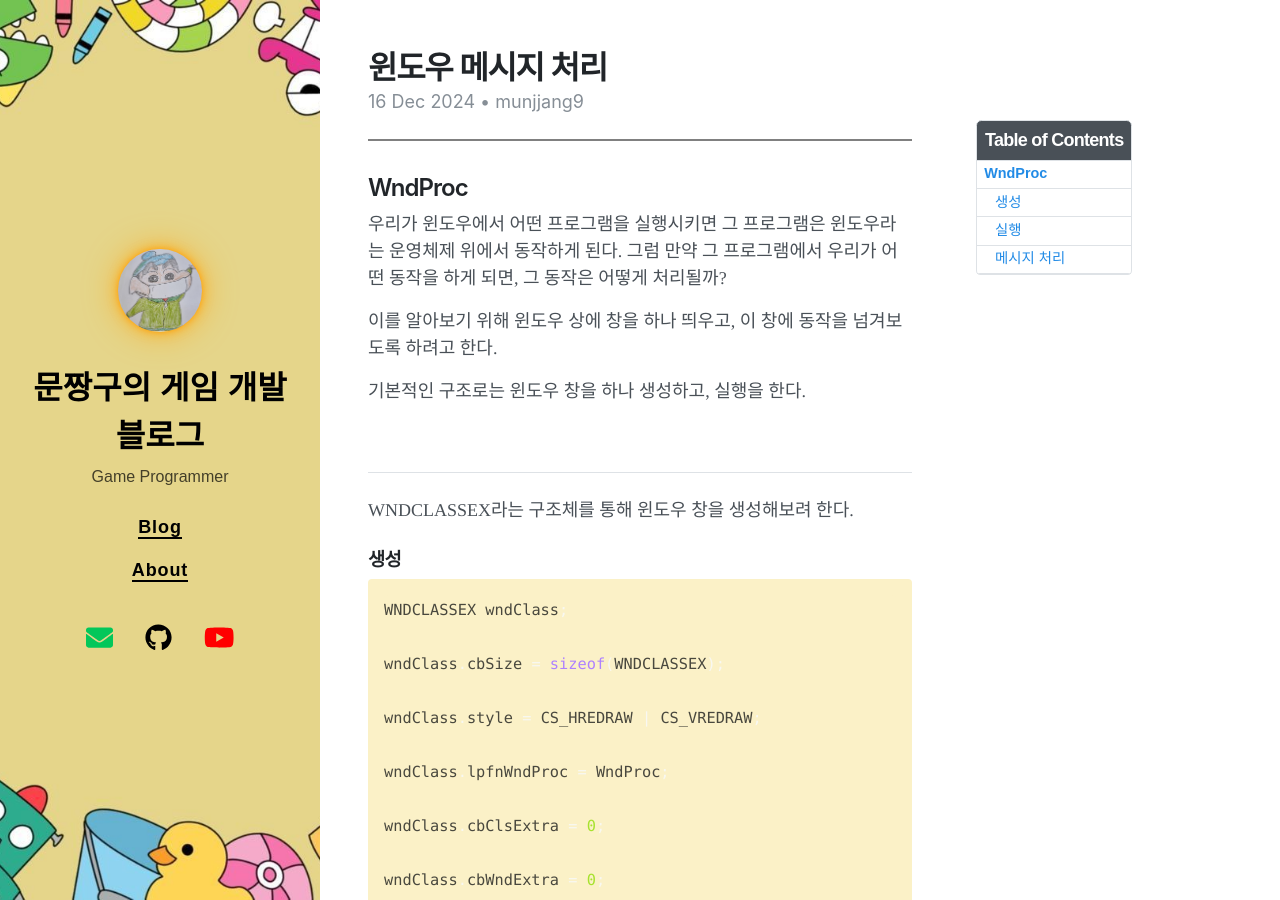
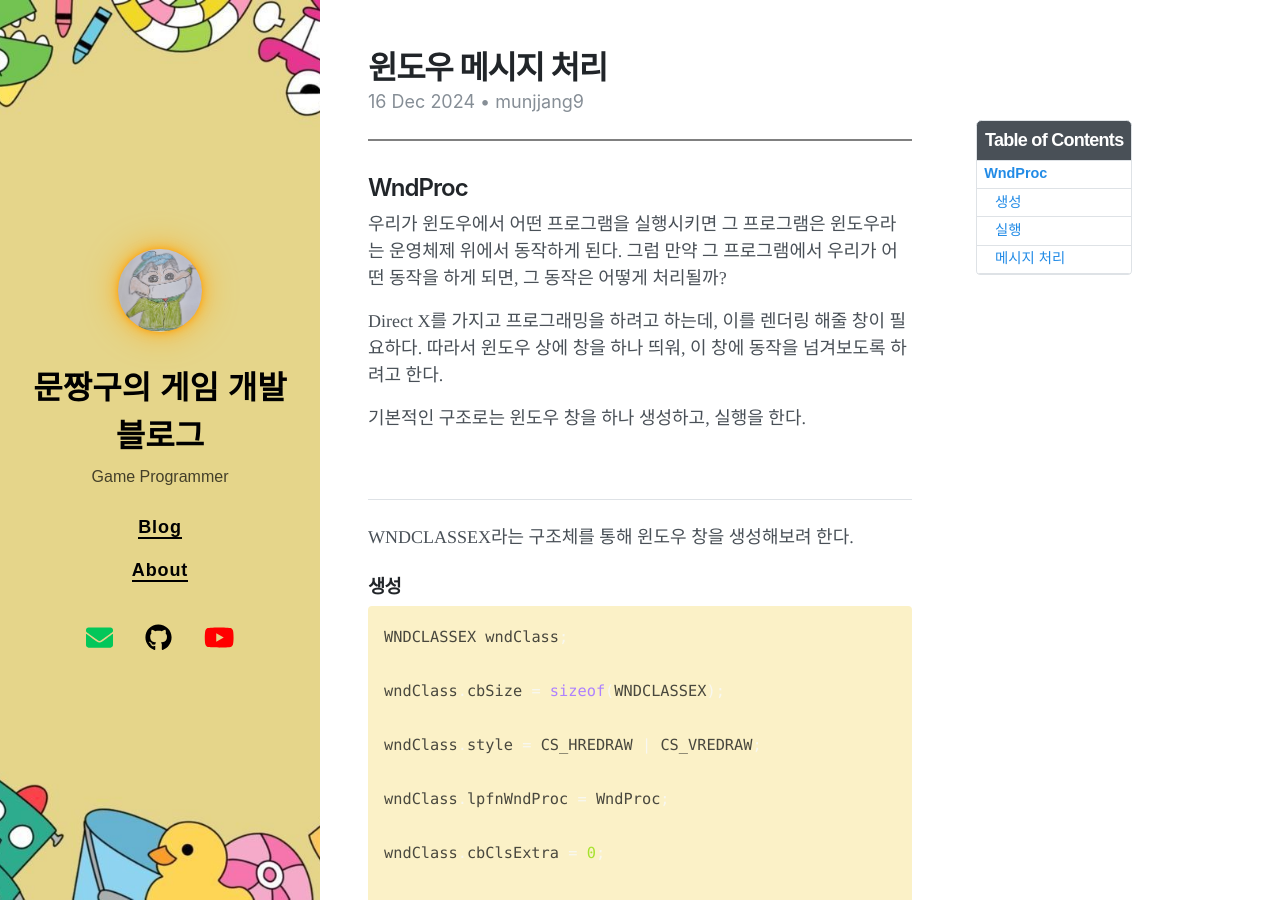
Before and after one commit to munjjang9/munjjang9.github.io, a Jekyll site: the page built from _posts/2024-12-16-Window-Procedure.md, in a window 1280 px wide and 900 px high. Built offline with Jekyll 4.4.1, drawn with Linux system fonts in a browser that asks for light colours; nearby versions of some CDN libraries; comment, search, counter and statistics services are not loaded.

Commit message:
Update 2024-12-16-Window-Procedure.md
tag modified

```diff
--- a/_posts/2024-12-16-Window-Procedure.md
+++ b/_posts/2024-12-16-Window-Procedure.md
@@ -2,9 +2,9 @@
 layout: post
 title: 윈도우 메시지 처리
 author: munjjang9
-tags: [Windows]
+tags: [Direct X]
 date: 2024-12-16 18:00 +0900
-categories: [Game Development]
+categories: [Game Engine]
 toc: true
 ---
 
@@ -12,7 +12,7 @@
 
 우리가 윈도우에서 어떤 프로그램을 실행시키면 그 프로그램은 윈도우라는 운영체제 위에서 동작하게 된다. 그럼 만약 그 프로그램에서 우리가 어떤 동작을 하게 되면, 그 동작은 어떻게 처리될까?
 
-이를 알아보기 위해 윈도우 상에 창을 하나 띄우고, 이 창에 동작을 넘겨보도록 하려고 한다.
+Direct X를 가지고 프로그래밍을 하려고 하는데, 이를 렌더링 해줄 창이 필요하다. 따라서 윈도우 상에 창을 하나 띄워, 이 창에 동작을 넘겨보도록 하려고 한다.
 
 기본적인 구조로는 윈도우 창을 하나 생성하고, 실행을 한다.
 
```
